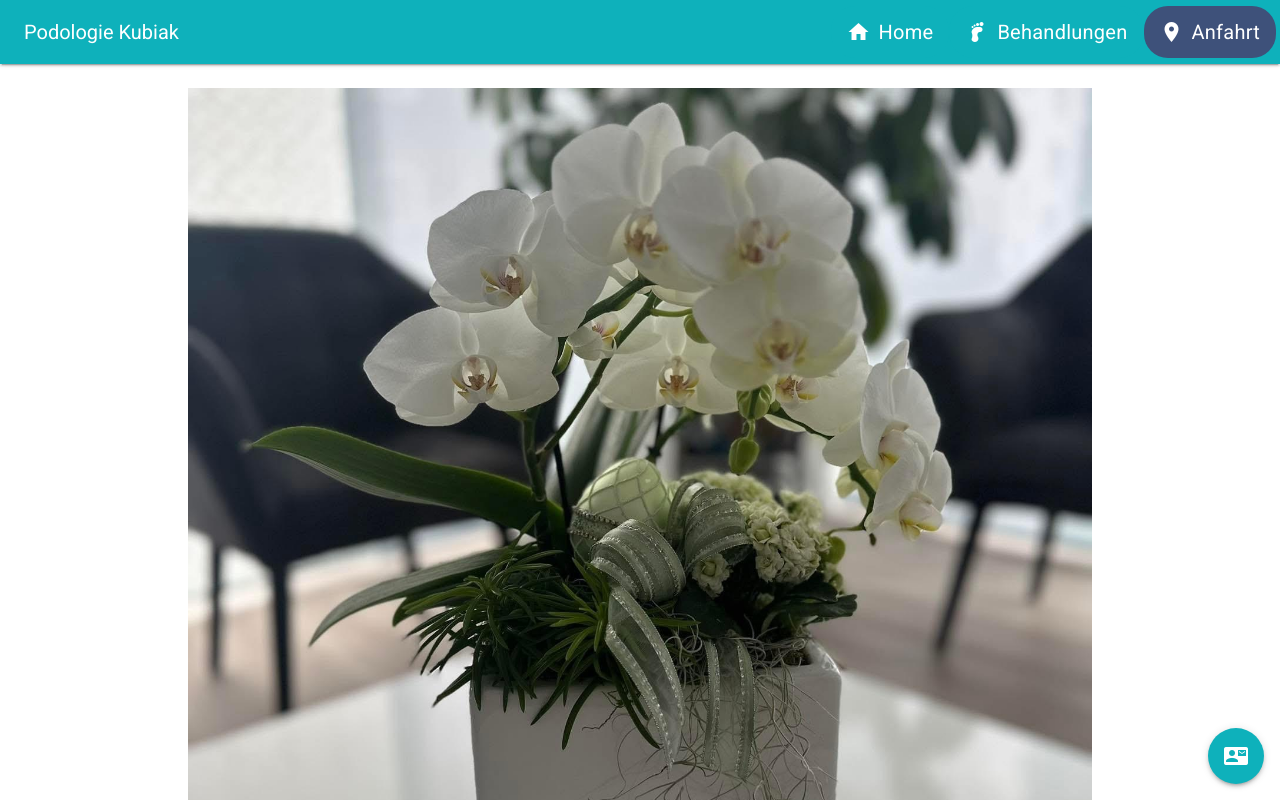
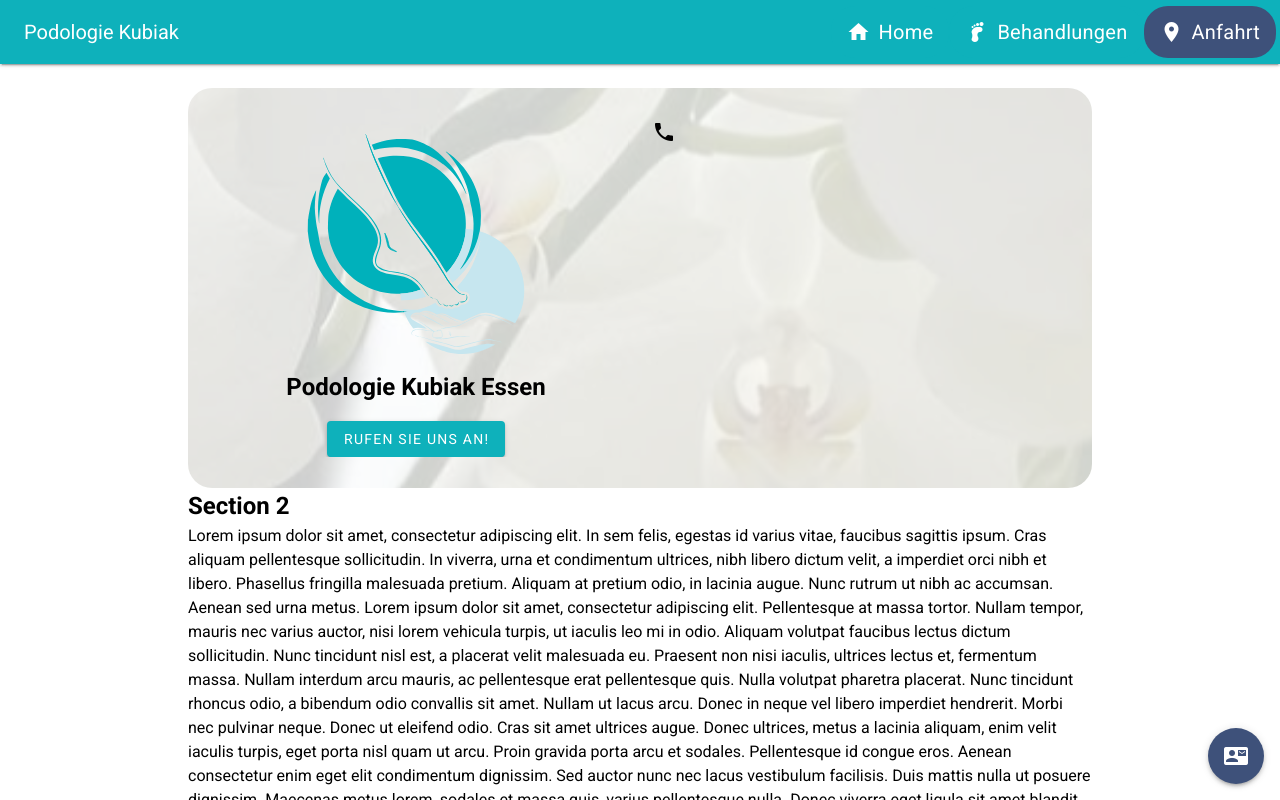
Before and after one commit to christianpetzold/podokubiak, a Vue app in the folder web-app/: page / in a window 1280 px wide. Shown: the top 800 px of the page. Built offline with nearby package versions, Linux system fonts and the light colour scheme.

Commit message:
continued work on home section

```diff
--- a/web-app/src/App.vue
+++ b/web-app/src/App.vue
@@ -65,7 +65,7 @@
           <v-fab
             v-bind="activatorProps"
             size="large"
-              color="primary"
+            color="secondary"
             icon="mdi-card-account-mail"
           ></v-fab>
         </template>
@@ -74,11 +74,24 @@
         <v-btn key="2" color="secondary" icon="mdi-email"></v-btn>
       </v-speed-dial>
     </div>
+    <v-footer class="text-center d-flex flex-column py-4" color="primary">
+      <div class="d-flex justify-center align-center">
+        <v-chip href="https://g.co/kgs/1No54vU">Google Maps</v-chip>
+        <v-chip @click="router.push('impressum')"> Impressum</v-chip>
+      </div>
+
+      <v-divider class="my-2" thickness="2" width="50"></v-divider>
+
+      <div>
+        {{ new Date().getFullYear() }} — Made by <a style="color: white" href="https://www.christianpetzold.dev">Christian Petzold</a>
+      </div>
+    </v-footer>
   </v-app>
 </template>
 
 <script lang="ts" setup>
 import {useScrollRestore} from "@/composables/useScrollRestore.ts";
+import router from "@/router";
 
 useScrollRestore()
 const loading = ref(true);
@@ -115,6 +128,7 @@
 </script>
 
 <style>
+
 html {
   scroll-padding-top: 80px; /* or whatever your app-bar height is */
 }
--- a/web-app/src/components/Home.vue
+++ b/web-app/src/components/Home.vue
@@ -1,40 +1,63 @@
 <template>
-  <v-carousel
-    :show-arrows="false"
-    hide-delimiters
-    hide-delimiter-background
-    :height=" $vuetify.display.mobile ? 400 : 800"
-    continuous
-    cycle
-  >
-    <v-carousel-item
-      v-for="(img, i) in images"
-      :key="i"
-      height="800"
-      color="secondary"
+  <div class="carousel-wrapper">
+
+    <v-parallax
+      :src="image1"
+      cover
+      rounded="xl"
+      height="400"
     >
-      <v-img
-        height="800"
-        :src="img"
-        cover
-      />
-    </v-carousel-item>
-  </v-carousel>
+    </v-parallax>
+    <v-container class="carousel-overlay">
+      <v-row>
+        <v-col sm="12" md="6">
+          <v-card elevation="0" color="transparent" class="overlay-content">
+            <v-img :src="logo" height="250"></v-img>
+            <h2>Podologie Kubiak Essen</h2>
+            <v-btn class="mt-4" color="primary">Rufen Sie uns an!</v-btn>
+          </v-card>
+        </v-col>
+        <v-col>
+          <v-card elevation="0" color="transparent">
+            <v-icon>
+              {{'mdi-phone'}}
+            </v-icon>
+          </v-card>
+        </v-col>
+      </v-row>
+    </v-container>
+  </div>
 </template>
 
 <script setup lang="ts">
 
+import logo from '@/assets/images/logo/main-logo.svg'
 import image1 from '@/assets/images/carousel/image1.jpeg'
-import image2 from '@/assets/images/carousel/image2.jpeg'
-import image3 from '@/assets/images/carousel/image3.jpeg'
-import image4 from '@/assets/images/carousel/image4.jpeg'
-import image5 from '@/assets/images/carousel/image5.jpeg'
-import image6 from '@/assets/images/carousel/image6.jpeg'
 
-const images = [image1, image2, image3, image4, image5, image6]
 
 </script>
 
 <style scoped>
+.carousel-wrapper {
+  position: relative;
+  height: fit-content;
+}
 
+.carousel-overlay {
+  position: absolute;
+  top: 0;
+  left: 0;
+  width: 100%;
+  height: 100%;
+  background-color: rgba(255, 255, 255, 0.8); /* transparent dark overlay */
+  display: flex;
+  justify-content: center;
+  align-items: center;
+}
+
+.overlay-content {
+  color: black;
+  text-align: center;
+  pointer-events: auto; /* Enables interaction with buttons inside */
+}
 </style>
```
Also changed, not shown: web-app/src/assets/images/logo/main-logo.svg (added), web-app/vite.config.mts. Lines whose indentation alone changed are shown as unchanged.
